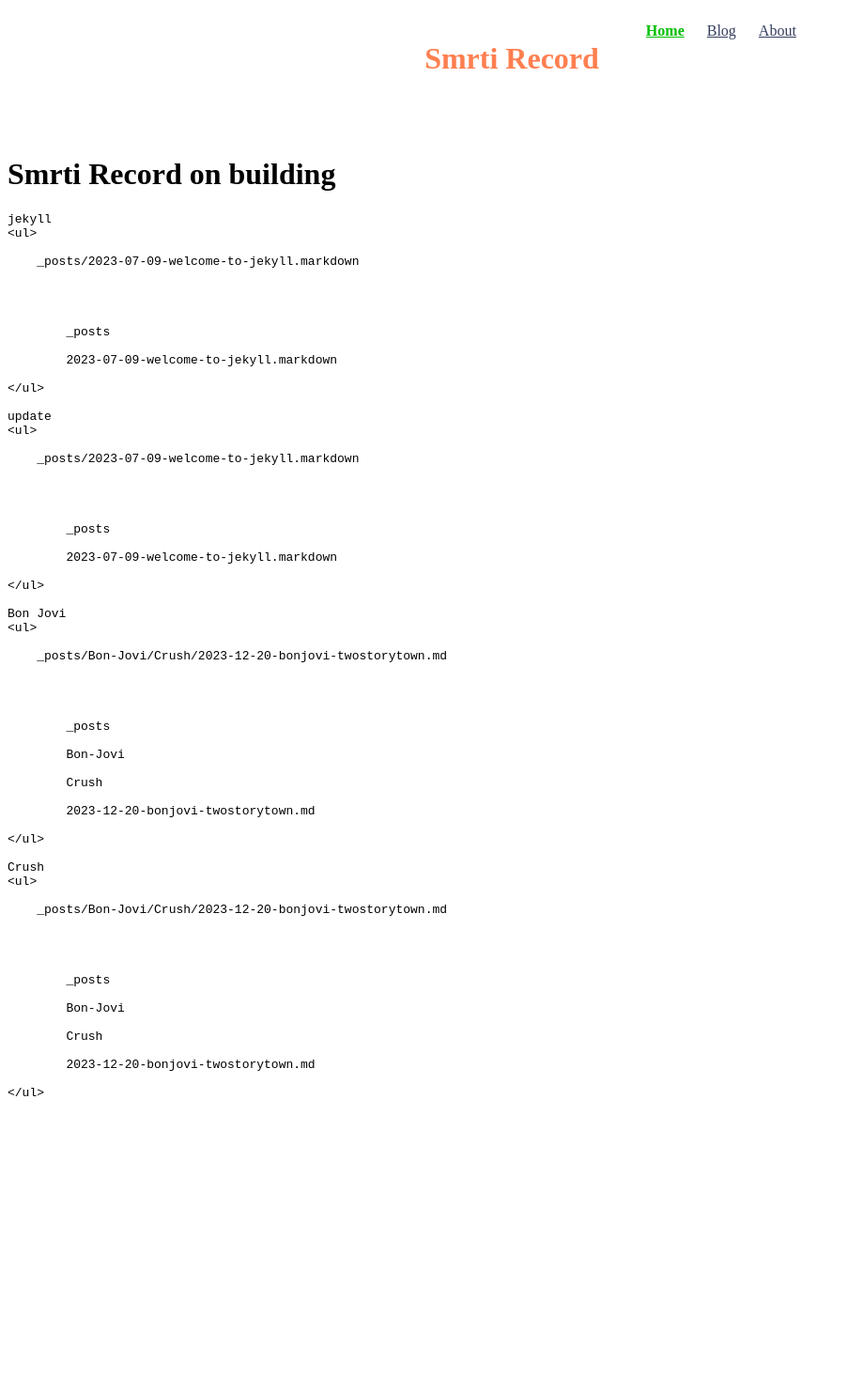
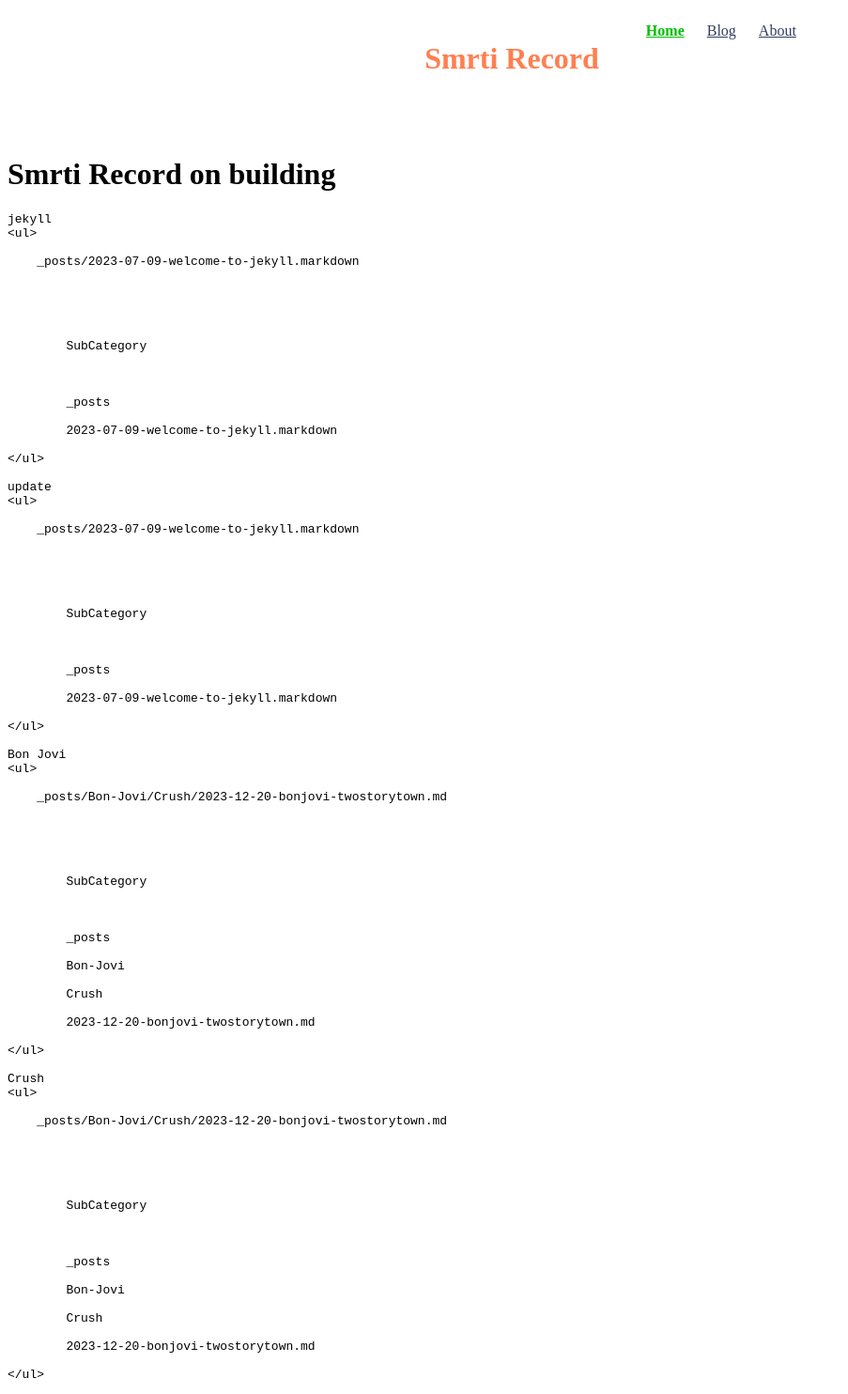
Before and after one commit to svsmemory/svsmemory.github.io, a Jekyll site: the page built from index.md, in a window 1280 px wide. Shown: the whole page at 94% size, without its empty margins (0-903 px from the left). Built offline with Jekyll 4.4.1, drawn with Linux system fonts in a browser that asks for light colours; before the commit the page ends 1184 px from its top, so only the background shows below that.

Commit message:
category control flow

```diff
--- a/_includes/side-navigation.html
+++ b/_includes/side-navigation.html
@@ -5,6 +5,13 @@
         {{ post.path }}
 
         {% assign pathes = post.path | split: "/" %}
+        {% assign main_ctg = pathes[1] %}
+
+        {% if category[0] == main_ctg %}
+            MainCategory
+        {% else %}
+            SubCategory
+        {% endif %}
 
         {% for path in pathes %}
             {{ path }}
```
